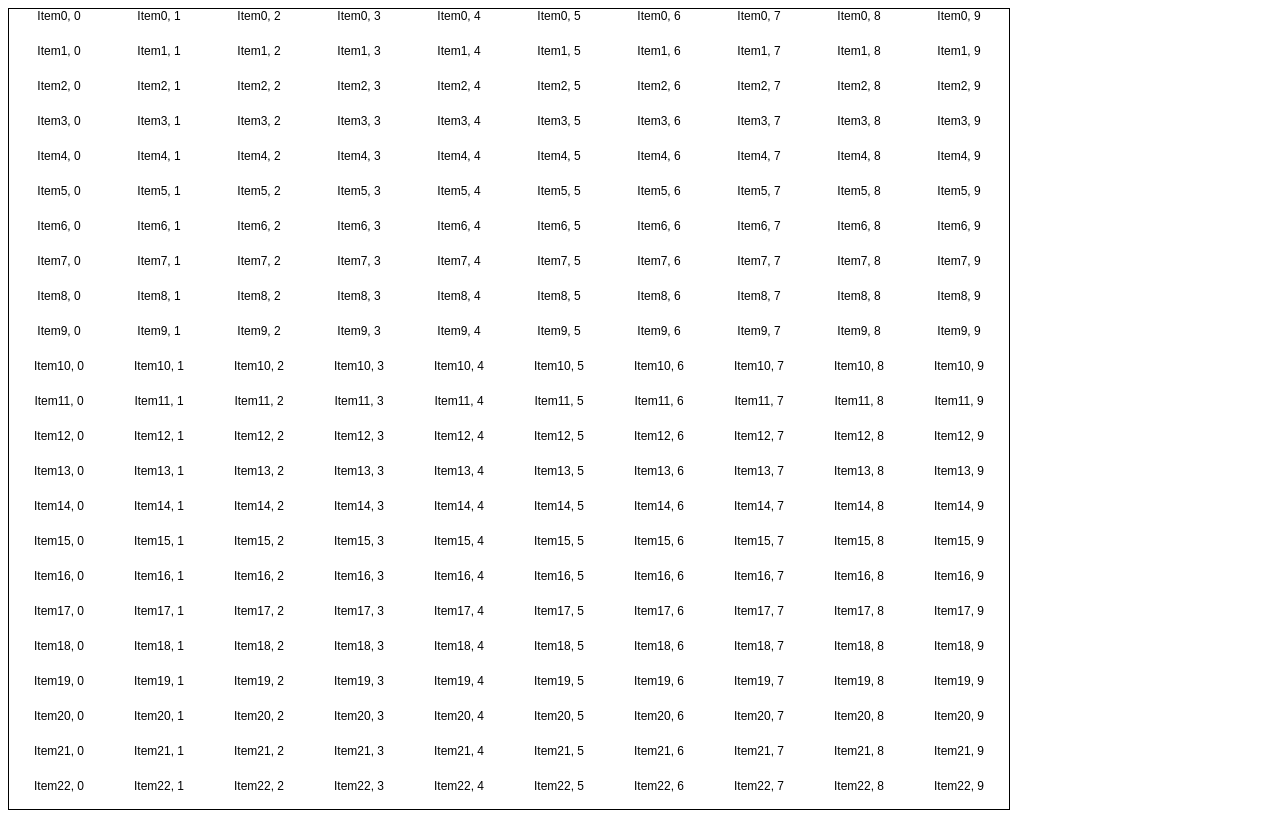
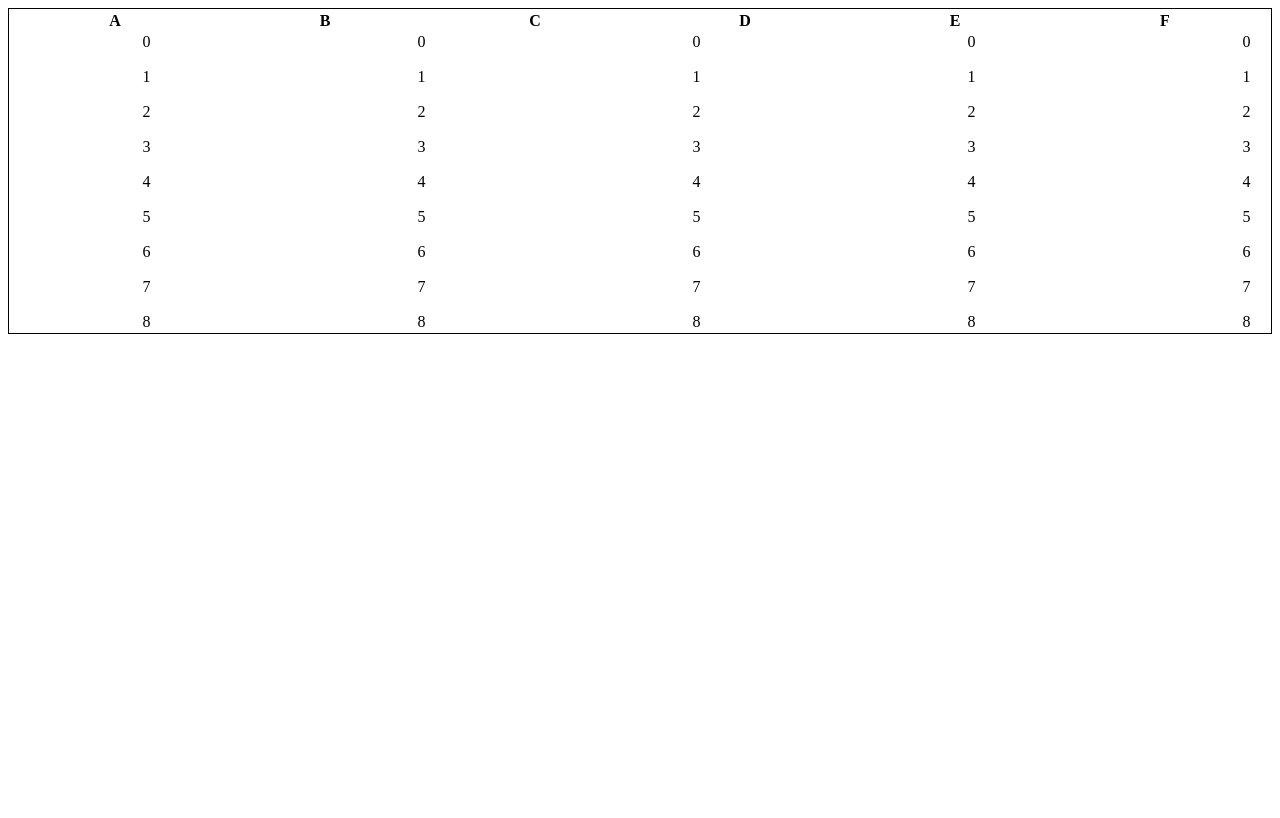
Before and after one commit to sungyun6789/react-typescript, a React (Create React App) app: page / in a window 1280 px wide. Built offline with nearby package versions, Linux system fonts and the light colour scheme.

Commit message:
feat: Grid로 실시간 불러오기

```diff
--- a/src/App.tsx
+++ b/src/App.tsx
@@ -1,22 +1,22 @@
-// import VirtualTable from './virtual-list/List';
+import VirtualTable from './virtual-list/List';
 import './App.css';
-import ReactWindow from './virtual-list/React.Window';
+// import ReactWindow from './virtual-list/React.Window';
 
-// const columns = [
-//   { title: 'A', dataIndex: 'key' },
-//   { title: 'B', dataIndex: 'key' },
-//   { title: 'C', dataIndex: 'key' },
-//   { title: 'D', dataIndex: 'key' },
-//   { title: 'E', dataIndex: 'key' },
-//   { title: 'F', dataIndex: 'key' },
-// ];
+const columns = [
+  { title: 'A', dataIndex: 'key' },
+  { title: 'B', dataIndex: 'key' },
+  { title: 'C', dataIndex: 'key' },
+  { title: 'D', dataIndex: 'key' },
+  { title: 'E', dataIndex: 'key' },
+  { title: 'F', dataIndex: 'key' },
+];
 
-// const data = Array.from({ length: 100000 }, (_, key) => ({ key }));
+const data = Array.from({ length: 100000 }, (_, key) => ({ key }));
 
 function App() {
   return (
-    <div style={{ border: '1px solid black', width: '1000px' }}>
-      <ReactWindow />
+    <div style={{ border: '1px solid black' }}>
+      <VirtualTable columns={columns} dataSource={data} scroll={{ y: 300, x: '100vw' }} />
     </div>
   );
 }
--- a/src/virtual-list/List.tsx
+++ b/src/virtual-list/List.tsx
@@ -1,5 +1,5 @@
 import React, { useState, useEffect, useRef } from 'react';
-import { VariableSizeGrid as Grid } from 'react-window';
+import { FixedSizeGrid as Grid } from 'react-window';
 import ResizeObserver from 'rc-resize-observer';
 import { Table } from 'antd';
 
@@ -37,25 +37,35 @@ export default function VirtualTable(props: Parameters<typeof Table>[0]) {
         }
       },
     });
-
     return obj;
   });
 
   // 마찬가지로 ref를 사용해서 무슨 코드인지 모르겠으나 이름으로 유추해보면 리스트를 초기화 해주는 함수
-  const resetVirtualGrid = () => {
-    gridRef.current.resetAfterIndices({
-      columnIndex: 0,
-      shouldForceUpdate: false,
-    });
-  };
+  const resetVirtualGrid = () => {};
+
+  //   gridRef.current.resetAfterIndices({
+  //   columnIndex: 0,
+  //   shouldForceUpdate: false,
+  // });
 
   // tableWidth가 바뀔 때 마다 리스트 초기화
   useEffect(() => resetVirtualGrid, [tableWidth]);
 
   // 새로운 리스트 불러오기
-  const renderVirtualList = (rawData: object[], { scrollbarSize, ref, onScroll }: any) => {
-    ref.current = connectObject;
-    const totalHeight = rawData.length * 54;
+  const renderVirtualList = (
+    rawData: object[],
+    // { rowIndex, ref, columnIndex, style, isScrolling }: any,
+  ) => {
+    // ref.current = connectObject;
+    // const totalHeight = rawData.length * 54;
+
+    const Row = ({ columnIndex, rowIndex, isScrolling, style }: any) => (
+      <div style={style}>
+        {isScrolling
+          ? 'Loading...'
+          : (rawData[rowIndex] as any)[(mergedColumns as any)[columnIndex].dataIndex]}
+      </div>
+    );
 
     /*
     Grid 형식으로 리스트를 뽑을건데
@@ -66,35 +76,18 @@ export default function VirtualTable(props: Parameters<typeof Table>[0]) {
     return (
       <Grid
         ref={gridRef}
-        className="virtual-grid"
         columnCount={mergedColumns.length}
-        columnWidth={(index: number) => {
-          const { width } = mergedColumns[index];
-          return totalHeight > scroll!.y! && index === mergedColumns.length - 1
-            ? (width as number) - scrollbarSize - 1
-            : (width as number);
-        }}
+        columnWidth={275}
         height={scroll!.y as number}
+        width={tableWidth + 5}
         rowCount={rawData.length}
-        rowHeight={() => 54}
-        width={tableWidth}
-        onScroll={({ scrollLeft }: { scrollLeft: number }) => {
-          onScroll({ scrollLeft });
-        }}
+        rowHeight={35}
+        // onScroll={({ scrollLeft }: { scrollLeft: number }) => {
+        //   onScroll({ scrollLeft });
+        // }}
+        useIsScrolling
       >
-        {({
-          columnIndex,
-          rowIndex,
-          style,
-        }: {
-          columnIndex: number;
-          rowIndex: number;
-          style: React.CSSProperties;
-        }) => (
-          <div style={style}>
-            {(rawData[rowIndex] as any)[(mergedColumns as any)[columnIndex].dataIndex]}
-          </div>
-        )}
+        {Row}
       </Grid>
     );
   };
```
Also changed, not shown: 1 other file (tests, documents, lock files or other folders).
